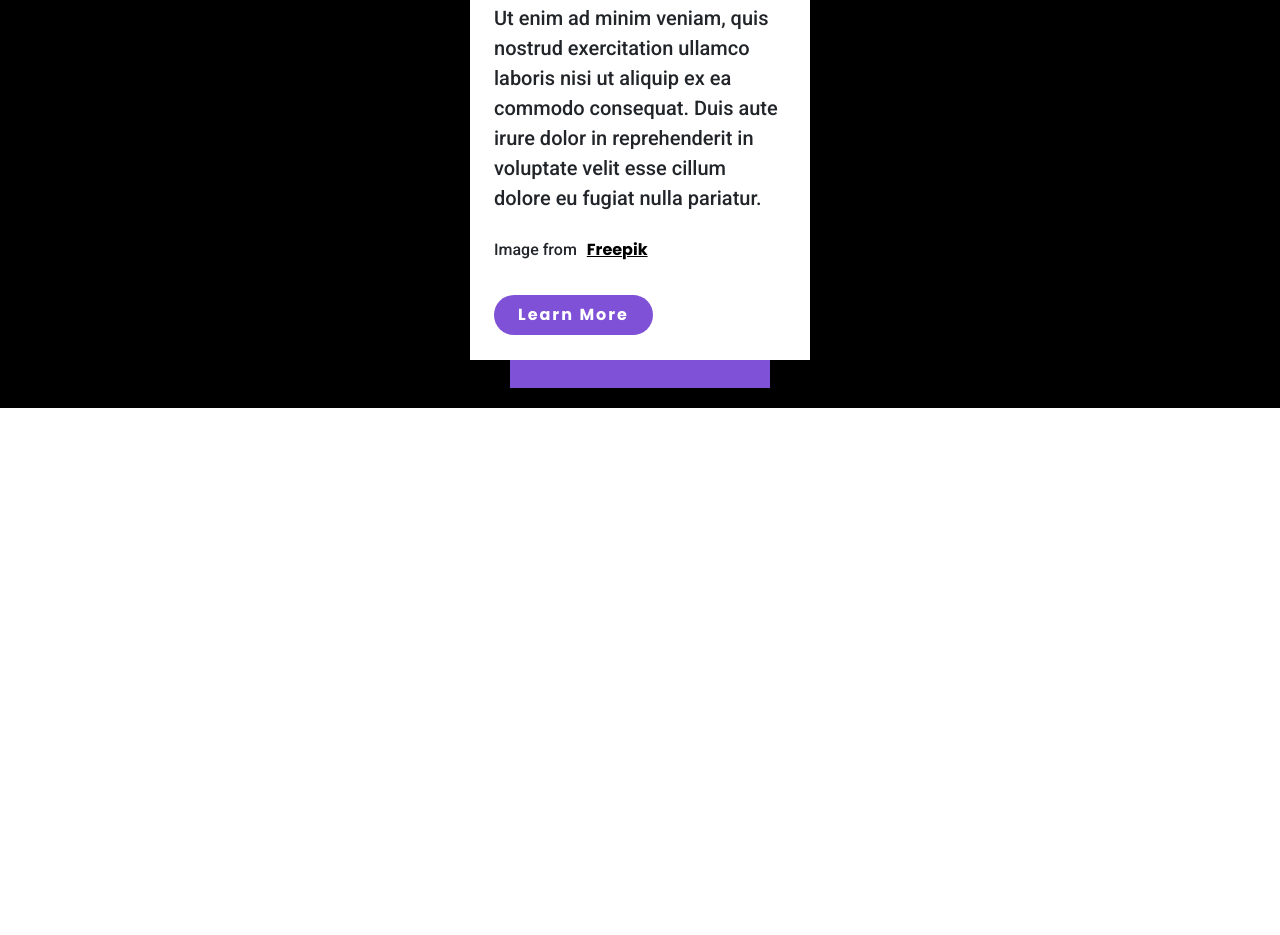
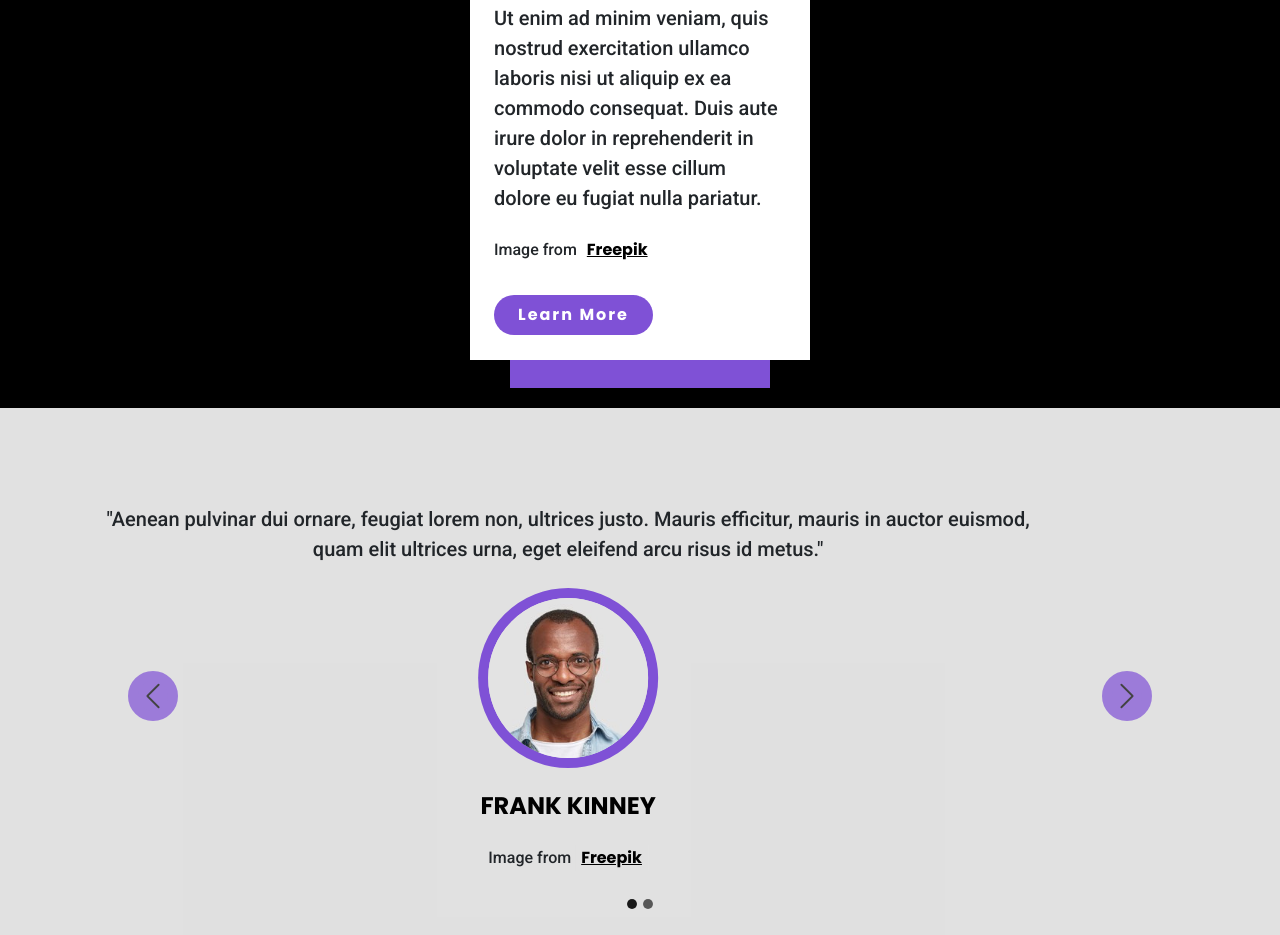
Before and after one commit to dang1707vu/nicepage2, a website: page index.html in a window 1280 px wide. Shown: the part 4783-5718 px from the top of the page. Before the commit the page ends 5191 px from the top, so only its background shows below. Drawn offline with nearby package versions, Linux system fonts and the light colour scheme.

Commit message:
carousel sm

```diff
--- a/index.html
+++ b/index.html
@@ -65,7 +65,7 @@
                 </div>
             </div>
             <div class="container p-0 m-0">
-              <div class="col-12 heroImg p-0 m-0" style=" height: 600px;"></div>
+              <div class="col-12 heroImg p-0 m-0" style="height: 600px;"></div>
             </div>
         </div>
     </div>
@@ -151,8 +151,59 @@
   </div>
 </div>
 
-
-
+<!-- Carousel Section -->
+<div id="carouselExampleDark" class="carousel carousel-dark slide" data-bs-ride="carousel">
+  <div class="carousel-indicators">
+    <button type="button" data-bs-target="#carouselExampleDark" data-bs-slide-to="0" class="active" aria-current="true" aria-label="Slide 1"></button>
+    <button type="button" data-bs-target="#carouselExampleDark" data-bs-slide-to="1" aria-label="Slide 2"></button>
+  </div>
+  <div class="carousel-inner bg-secondary">
+    <div class="carousel-item active">
+      <div class="container">
+      <div class="row justify-content-center text-center bg-secondary bg-opacity-75 p-5">
+        <div class="col">
+          <p class="pCarousel mt-5 px-5 mb-4">
+            "Aenean pulvinar dui ornare, feugiat lorem non, ultrices justo. Mauris efficitur, mauris in auctor euismod, quam elit ultrices urna, eget eleifend arcu risus id metus."
+          </p>
+          <img src="/images/profile1.jpg" class="profileImg rounded-pill">
+          <h4 class="text-black fw-bolder mt-4">
+            FRANK KINNEY
+          </h4>
+          <p class="mt-4">
+            Image from <button class="bg-secondary border-0"><u>Freepik</u></button>
+          </p>
+        </div>
+      </div>
+    </div>
+    </div>
+    <div class="carousel-item">
+      <div class="container">
+      <div class="row justify-content-center text-center bg-secondary bg-opacity-75 p-5">
+        <div class="col">
+          <p class="pCarousel mt-5 px-5 mb-4">
+            "Aenean pulvinar dui ornare, feugiat lorem non, ultrices justo. Mauris efficitur, mauris in auctor euismod, quam elit ultrices urna, eget eleifend arcu risus id metus."
+          </p>
+          <img src="/images/profile2.jpg" class="profileImg rounded-pill">
+          <h4 class="text-black fw-bolder mt-4">
+            MARY SMITH
+          </h4>
+          <p class="mt-4">
+            Image from <button class="bg-secondary border-0"><u>Freepik</u></button>
+          </p>
+        </div>
+      </div>
+    </div>
+    </div>
+  </div>
+  <button class="carousel-control-prev" type="button" data-bs-target="#carouselExampleDark" data-bs-slide="prev">
+    <span class="carousel-control-prev-icon" aria-hidden="true"></span>
+    <span class="visually-hidden">Previous</span>
+  </button>
+  <button class="carousel-control-next" type="button" data-bs-target="#carouselExampleDark" data-bs-slide="next">
+    <span class="carousel-control-next-icon" aria-hidden="true"></span>
+    <span class="visually-hidden">Next</span>
+  </button>
+</div>
 
 
 
--- a/main.scss
+++ b/main.scss
@@ -2,8 +2,13 @@ $primary: #7f51d6;
 $light: #ededed;
 $secondary: #e1e1e1;
 $danger: #db545a;
+
 $offcanvas-horizontal-width:        250px;
 
+$carousel-indicator-width:           10px;
+$carousel-indicator-height:          10px;
+$carousel-control-opacity:           .7;
+$carousel-control-hover-opacity:     1;
 
 
 @import "node_modules/bootstrap/scss/bootstrap";
@@ -61,6 +66,7 @@ p {
     background-repeat: no-repeat;
     background-position: center right;
     object-fit: cover;
+    background-attachment: inherit;
 }
 
 //Workout
@@ -124,3 +130,47 @@ p {
 .pGallerie {
     font-size: 20px;
 }
+
+//Carousel
+.pCarousel {
+    font-size: 20px;
+}
+
+.profileImg {
+    width: 180px;
+    height: 180px;
+    border-radius: 0px;
+    border-width: 10px;
+    border-color: #7f51d6;
+    border-style: solid;
+}
+
+.carousel-indicators [data-bs-target] {
+    border-radius: 100%;
+}
+
+.carousel-control-next {
+    color: #7f51d6;
+    width: 50px;
+    height: 50px;
+    top: 50%;
+    right: 10%;
+    border-radius: 100%;
+    border-width: 10px;
+    background-color: #7f51d6;
+    border-color: #7f51d6;
+    border-style: solid;
+}
+
+.carousel-control-prev {
+    color: #7f51d6;
+    width: 50px;
+    height: 50px;
+    top: 50%;
+    left: 10%;
+    border-radius: 100%;
+    border-width: 10px;
+    background-color: #7f51d6;
+    border-color: #7f51d6;
+    border-style: solid;
+}
```
Also changed, not shown: images/profile1.jpg (added), images/profile2.jpg (added), style.css, 1 other file.
